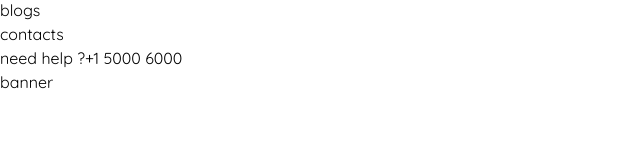
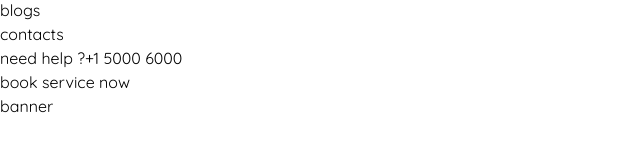
Before and after one commit to Tanzilalimam/reactwithsiamsir, a React (Vite) app: page / in a window 1280 px wide. Shown: the part 173-324 px from the top of the page, without its empty margins (0-640 px from the left). Built offline with nearby package versions, Linux system fonts and the light colour scheme.

Commit message:
updt-aug31

```diff
--- a/src/components/layouts/Nav.jsx
+++ b/src/components/layouts/Nav.jsx
@@ -2,6 +2,7 @@ import Img from "../../ui/Img"
 import Anchor from "../../ui/Anchor"
 import Logo from '../../assets/img/logo.png'
 import menuData from "../../dummy/menuData"
+import Pbtn from "../../ui/Pbtn"
 
 const Nav = function () {
 
@@ -28,7 +29,7 @@ const Nav = function () {
                         <Anchor href="#" className="text-blue-500 text-[12px] font-bold no-underline lowercase" content="need help ?"></Anchor>
                         <Anchor href="#" className="text-blue-500 font-bold no-underline lowercase" content="+1 5000 6000"></Anchor>
                     </div>
-
+                    <Pbtn className="bg-[#4881fb6e] hover:bg-[#4881fb] hover:text-white" text="book service now"></Pbtn>
                 </div>
             </div>
         </nav>
--- a/src/ui/Pbtn.jsx
+++ b/src/ui/Pbtn.jsx
@@ -0,0 +1,11 @@
+
+const Pbtn = function({className, text}){
+
+    return(
+        <>
+            <button className={`py-2 px-6.5 rounded-4xl text-[15px] font-semibold leading-7.25 capitalize cursor-pointer transition-all ease-linear duration-300 ${className}`}>{text}</button>
+        </>
+    )
+}
+
+export default Pbtn
```
